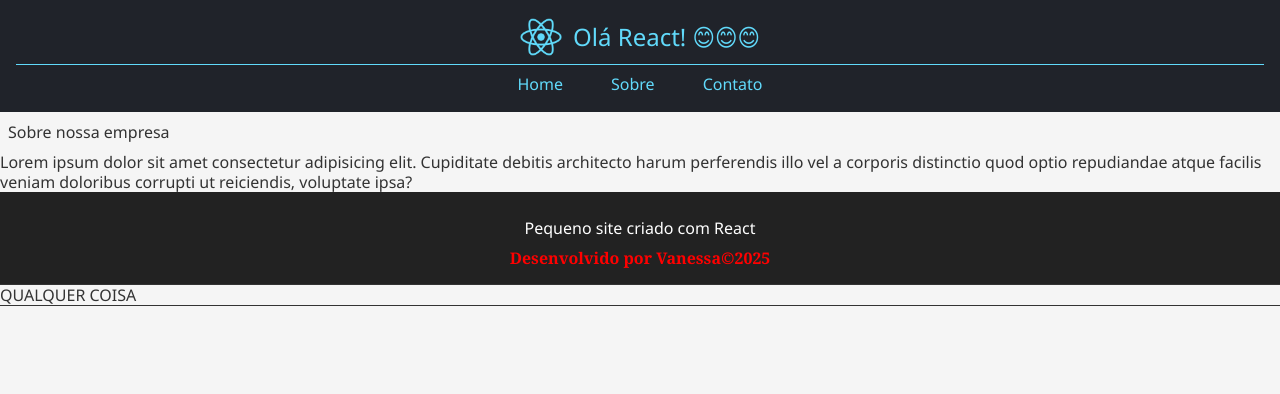
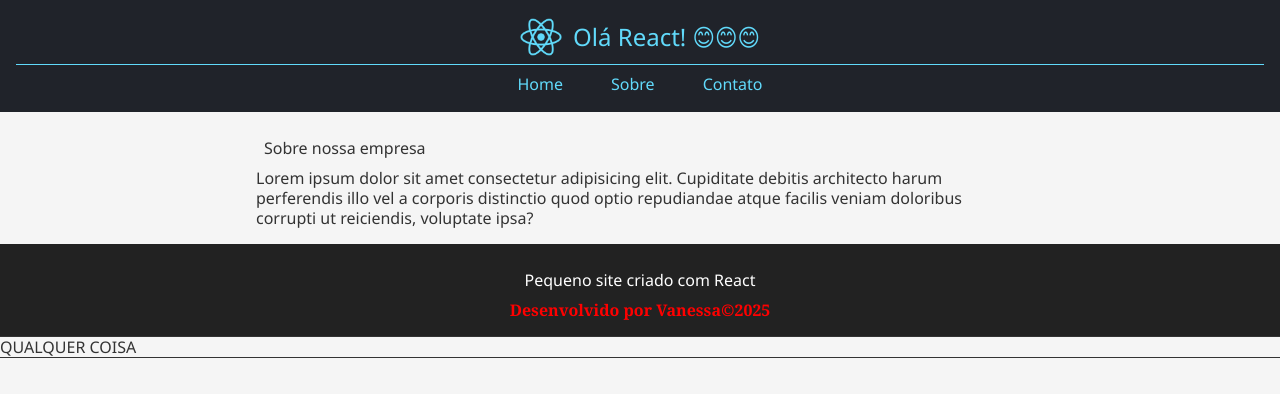
Before and after one commit to VanessaBaldin1/react-fundamentos, a React (Vite) app: page /sobre in a window 1280 px wide. Shown: the top 394 px of the page. Built offline with nearby package versions, Linux system fonts and the light colour scheme.

Commit message:
Configura props children no componente Container

```diff
--- a/src/App.tsx
+++ b/src/App.tsx
@@ -4,18 +4,20 @@ import Rodape from "./components/Rodape/Rodape";
 import Home from "./pages/Home";
 import Sobre from "./pages/Sobre";
 import Contato from "./pages/Contato";
+import Container from "./components/Container/Container";
 
 export default function App() {
   return (
     <>
       <Cabecalho />
 
-      <Routes>
-        <Route path="/" element={<Home />} />
-        <Route path="/sobre" element={<Sobre />} />
-        <Route path="/contato" element={<Contato />} />
-      </Routes>
-
+      <Container>
+        <Routes>
+          <Route path="/" element={<Home />} />
+          <Route path="/sobre" element={<Sobre />} />
+          <Route path="/contato" element={<Contato />} />
+        </Routes>
+      </Container>
       <Rodape />
     </>
   );
--- a/src/components/Container/Container.tsx
+++ b/src/components/Container/Container.tsx
@@ -1,5 +1,12 @@
+import type { ReactNode } from "react";
 import estilos from "./Container.module.css";
 
-export default function Container() {
-  return <main className={estilos.container}></main>;
+type ContainerProps = {
+  children: ReactNode;
+};
+
+// Sempre que você quiser que o componente(Container neste caso), aceite conteúdo JSX dentro dele, o tipo correto para a prop children é ReactNode, que cobre qualquer coisa renderizável no JSX (elementos, texto etc)
+
+export default function Container({ children }: ContainerProps) {
+  return <main className={estilos.container}>{children}</main>;
 }
```
